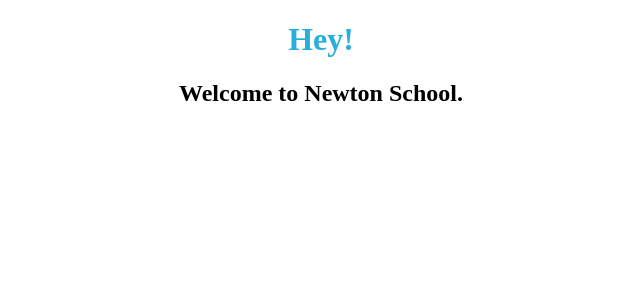
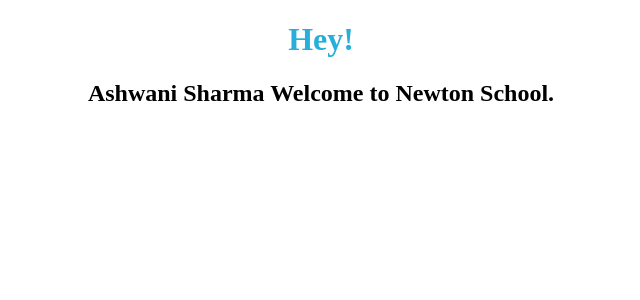
Before and after one commit to ashwani436/React-Assignment-5---Greetings-with-Props, a React app: page / in a window 1280 px wide. Shown: the top 300 px of the page, without its empty margins (319-959 px from the left). Built offline with nearby package versions, Linux system fonts and the light colour scheme.

Commit message:
save changes

```diff
--- a/src/components/App.js
+++ b/src/components/App.js
@@ -5,7 +5,7 @@
 const App = (props) =>{
   return(
     <div>
-    <Welcome/>
+    <Welcome name="Ashwani Sharma"/>
     </div>
   )
 }
--- a/src/components/Welcome.js
+++ b/src/components/Welcome.js
@@ -5,7 +5,7 @@
         return(
             <div>
                 <h1>Hey!</h1>
-                <h2>{props.name}Welcome to Newton School.</h2>
+                <h2>{props.name} Welcome to Newton School.</h2>
             </div>
         );
     }
```
